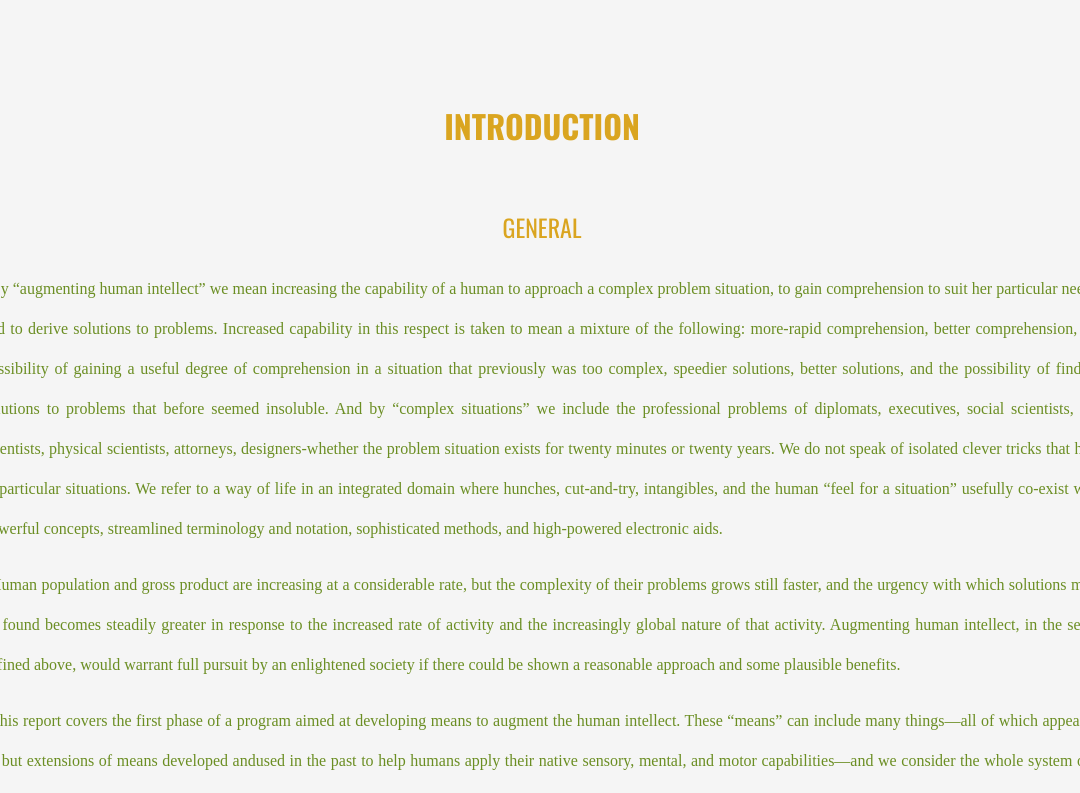
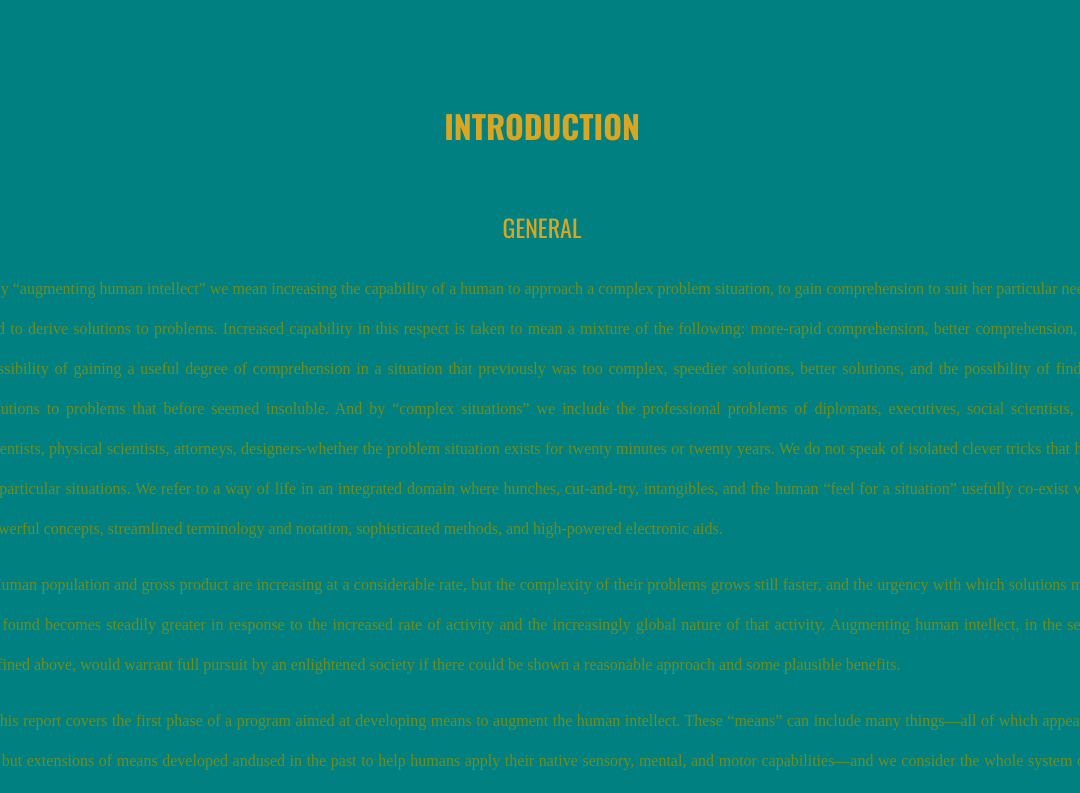
Before and after one commit to morisseyscott/MONTM_Week4, a plain HTML site: page index.html in a window 1280 px wide. Shown: the part 862-1655 px from the top of the page, without its empty margins (98-1178 px from the left). Drawn offline with nearby package versions, Linux system fonts and the light colour scheme; a web font is replaced by a local one.

Commit message:
Update main.css

```diff
--- a/main.css
+++ b/main.css
@@ -1,5 +1,5 @@
 body {
-    background-color: whitesmoke;
+    background-color: teal;
     margin: 5em;
 }
 h1 {
```
